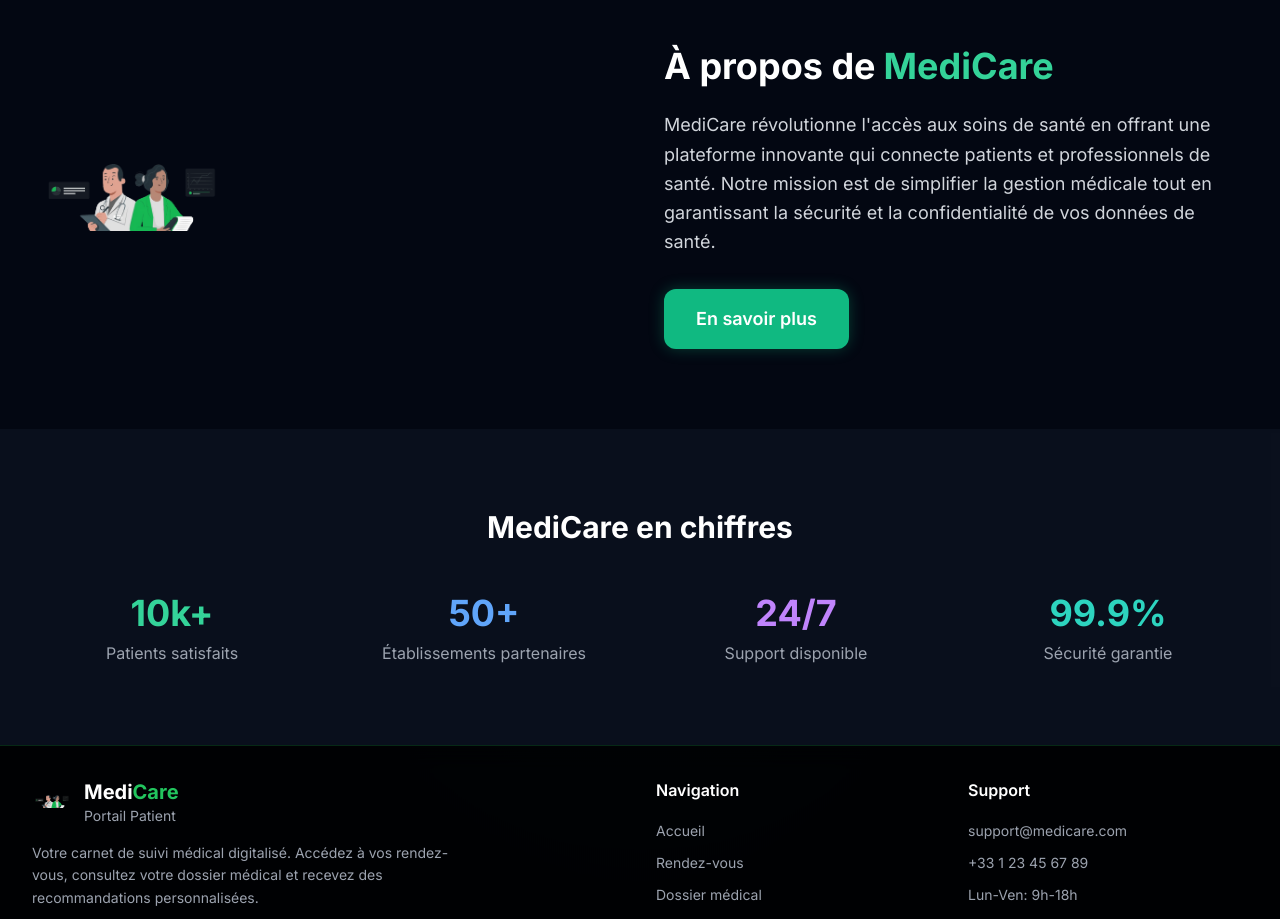
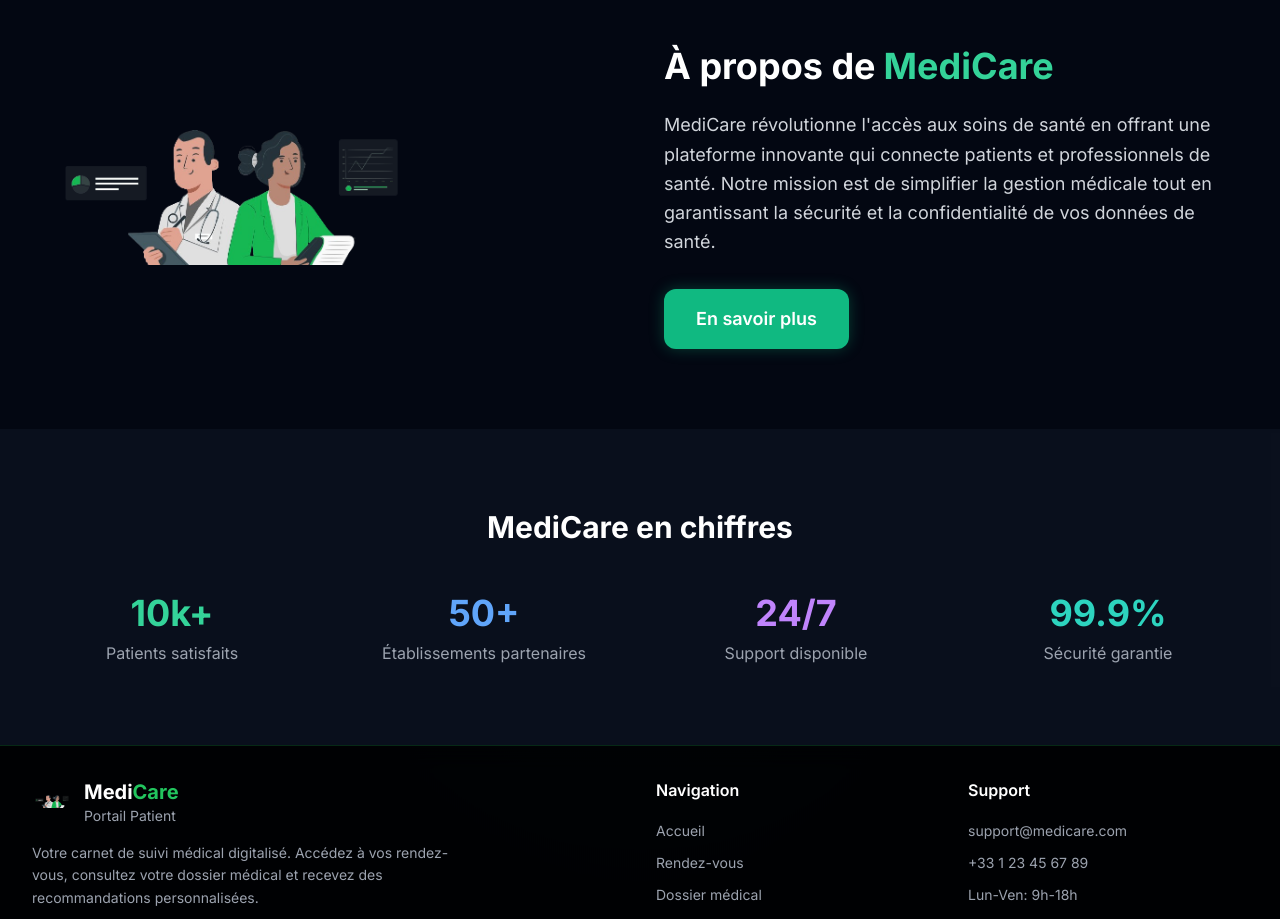
Before and after one commit to SaamNoLimits/HealthCare, a Next.js app: page / in a window 1280 px wide. Shown: the part 1600-2519 px from the top of the page. Built offline with nearby package versions, Linux system fonts and the light colour scheme.

Commit message:
Increase logo size to 400x400 to match full text height from first to last line

```diff
--- a/app/page.tsx
+++ b/app/page.tsx
@@ -151,8 +151,8 @@ export default function MediCarePage() {
                                 <Image
                                     src="/img_carousel.16270e81-removebg-preview.png"
                                     alt="MediCare"
-                                    width={200}
-                                    height={200}
+                                    width={400}
+                                    height={400}
                                     className="object-contain"
                                 />
                             </div>
```
